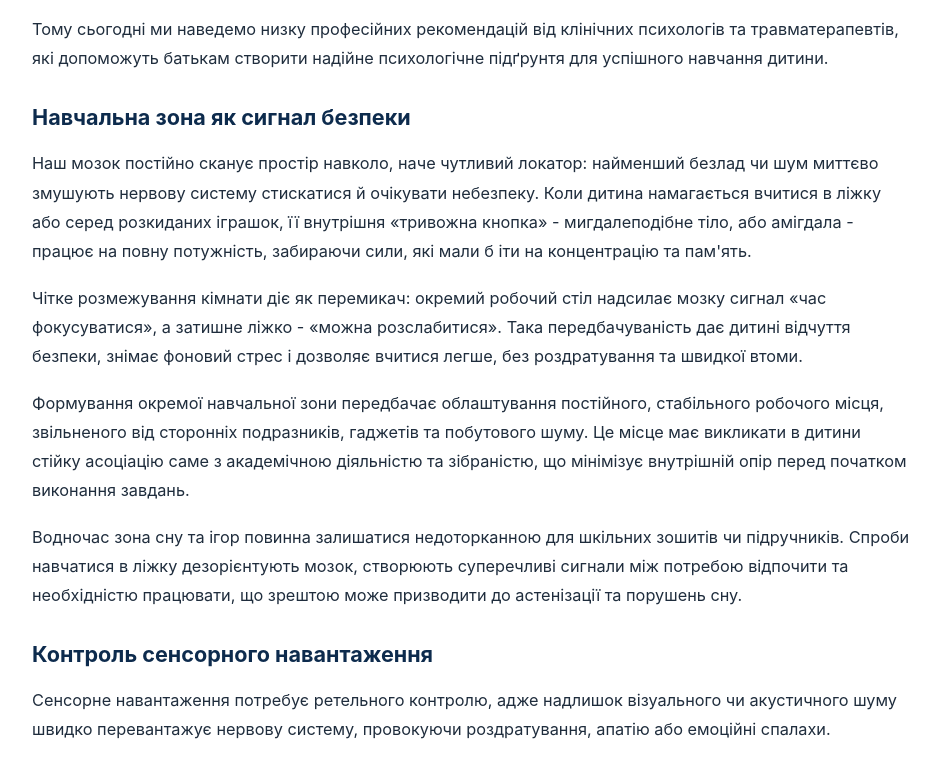
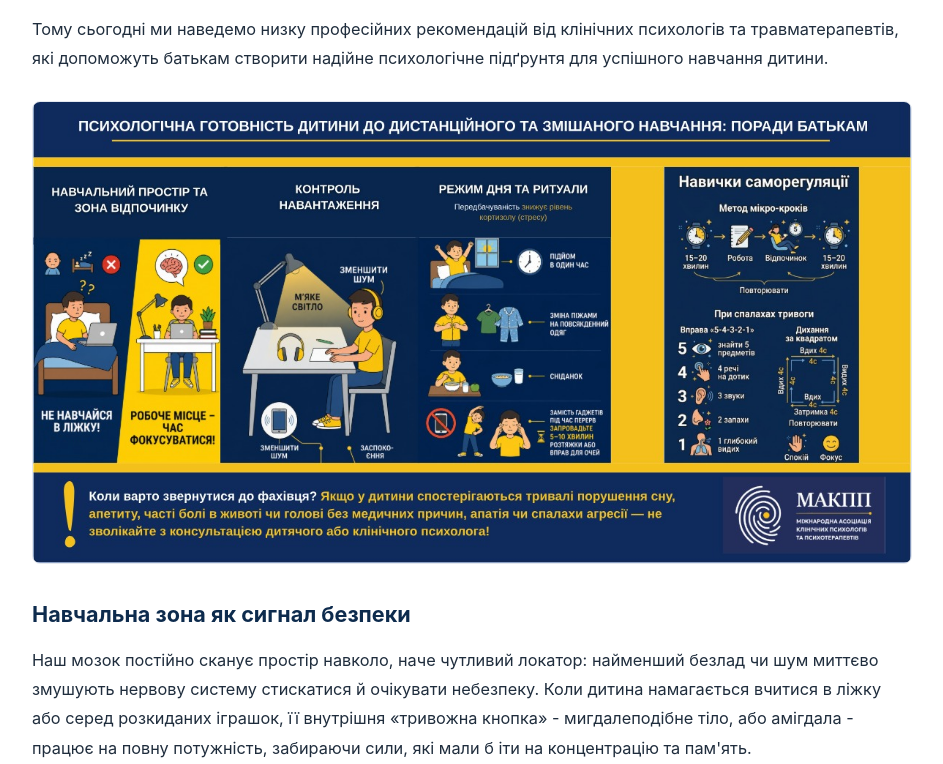
Before and after one commit to iacppinfo-collab/iacpp.com.ua, a plain HTML site: page child-learning-readiness.html in a window 1280 px wide. Shown: the part 656-1420 px from the top of the page, without its empty margins (68-1011 px from the left). Drawn offline with Linux system fonts and the light colour scheme.

Commit message:
Add child learning article image

```diff
--- a/child-learning-readiness.html
+++ b/child-learning-readiness.html
@@ -145,6 +145,19 @@
       padding-left: 24px;
     }
 
+    .article-figure {
+      margin: 10px 0 6px;
+    }
+
+    .article-figure img {
+      display: block;
+      width: 100%;
+      height: auto;
+      border-radius: 8px;
+      border: 1px solid var(--line);
+      background: #fff;
+    }
+
     html[data-lang="en"] [data-lang-content="ua"],
     html[data-lang="ua"] [data-lang-content="en"] {
       display: none;
@@ -217,6 +230,7 @@
       <h2>Психологічна готовність дитини до змішаного або дистанційного навчання: поради батькам</h2>
       <p>Сучасні освітні реалії вимагають від дітей та батьків високої гнучкості. Змішаний та дистанційний формати навчання - це не лише зміна технічного інструментарію, а й суттєве перебудування психоемоційного середовища дитини. Для родини це часто стає іспитом на самоорганізацію, саморегуляцію та збереження ментального здоров'я.</p>
       <p>Тому сьогодні ми наведемо низку професійних рекомендацій від клінічних психологів та травматерапевтів, які допоможуть батькам створити надійне психологічне підґрунтя для успішного навчання дитини.</p>
+      <figure class="article-figure"><img src="assets/child-learning-readiness.jpeg" alt="Поради батькам щодо психологічної готовності дитини до дистанційного та змішаного навчання" loading="lazy"></figure>
       <h2>Навчальна зона як сигнал безпеки</h2>
       <p>Наш мозок постійно сканує простір навколо, наче чутливий локатор: найменший безлад чи шум миттєво змушують нервову систему стискатися й очікувати небезпеку. Коли дитина намагається вчитися в ліжку або серед розкиданих іграшок, її внутрішня «тривожна кнопка» - мигдалеподібне тіло, або амігдала - працює на повну потужність, забираючи сили, які мали б іти на концентрацію та пам'ять.</p>
       <p>Чітке розмежування кімнати діє як перемикач: окремий робочий стіл надсилає мозку сигнал «час фокусуватися», а затишне ліжко - «можна розслабитися». Така передбачуваність дає дитині відчуття безпеки, знімає фоновий стрес і дозволяє вчитися легше, без роздратування та швидкої втоми.</p>
```
Also changed, not shown: assets/child-learning-readiness.jpeg (added).
